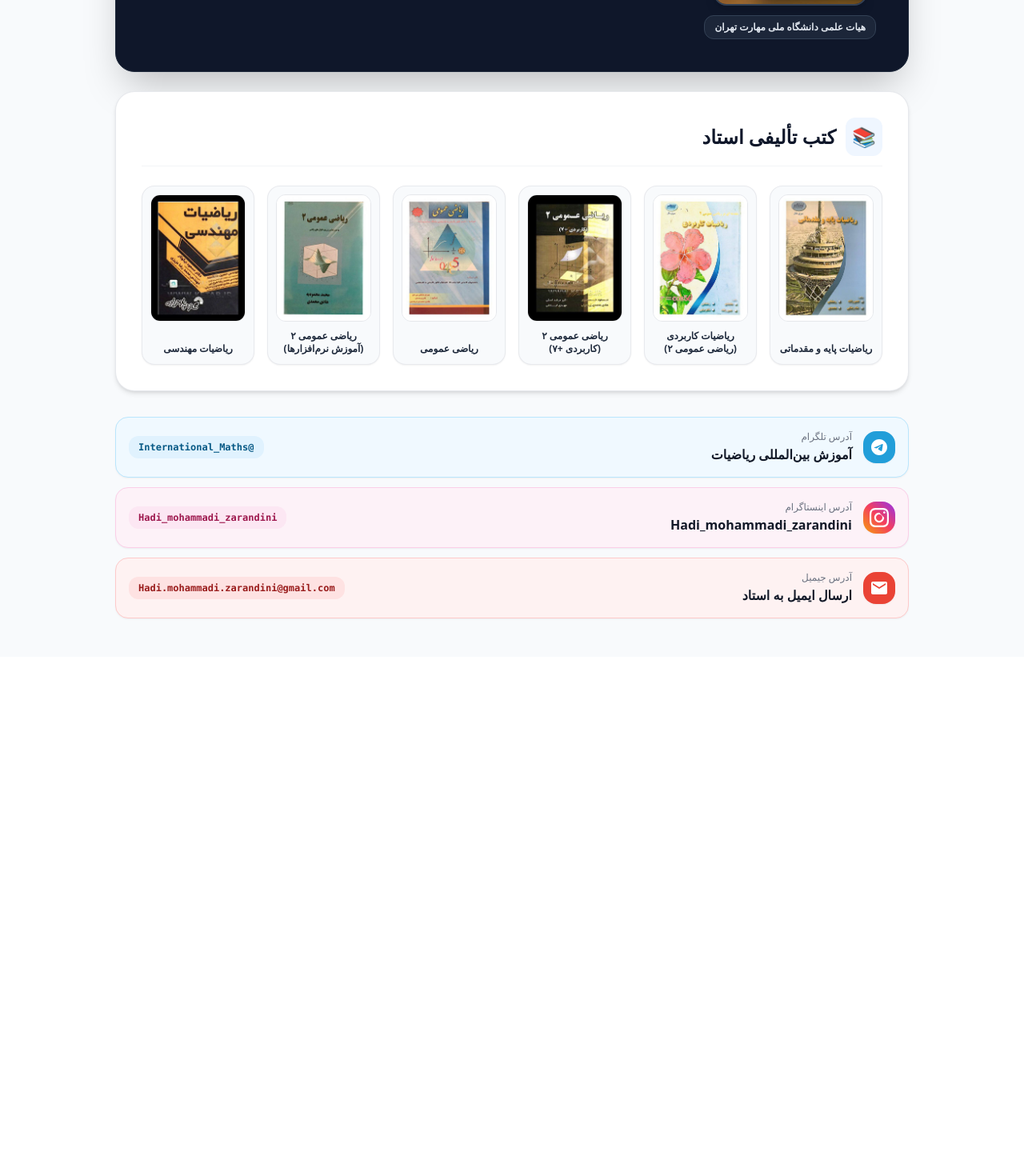
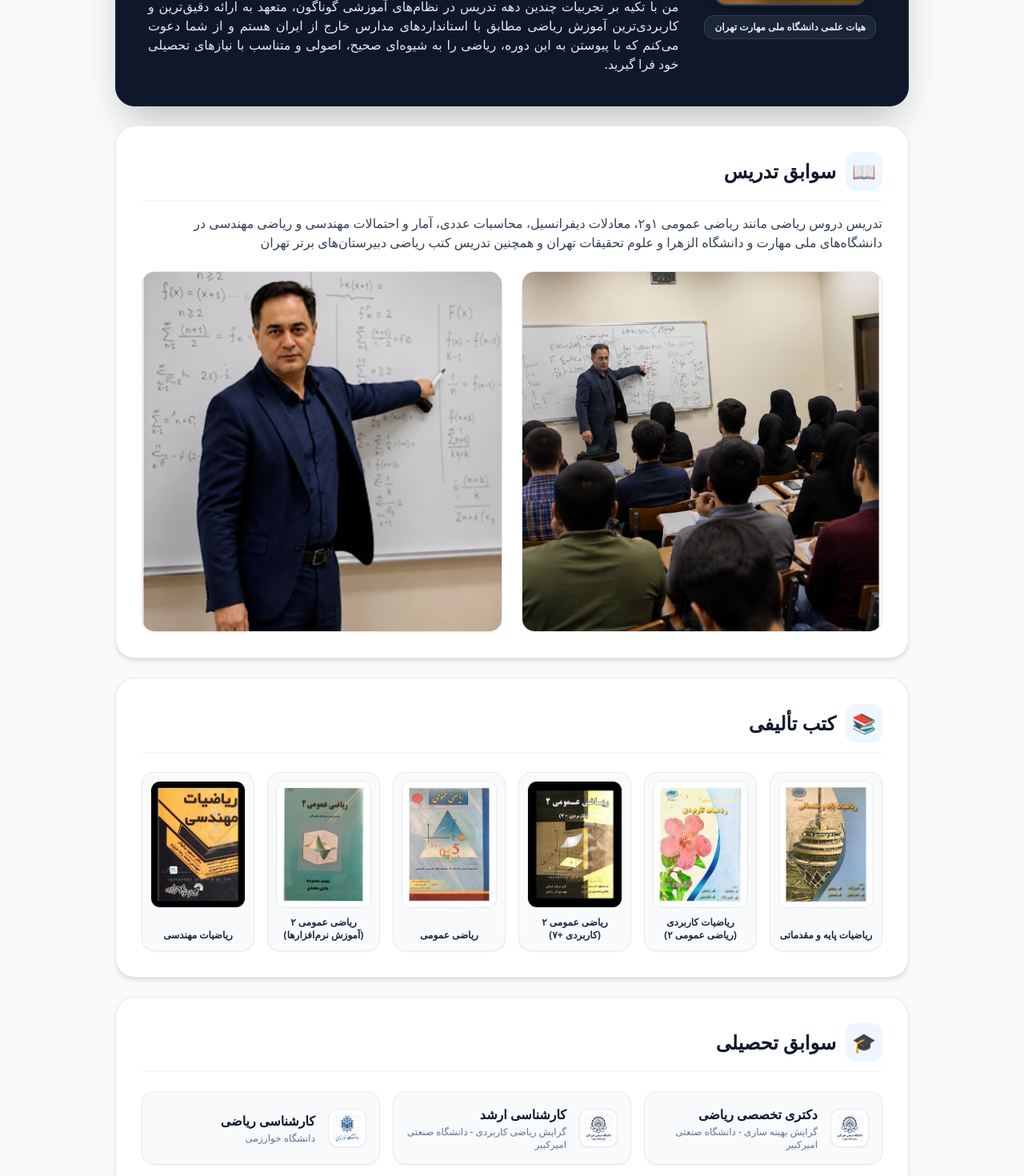
Before and after one commit to Hmohammadiz633/International-Mathematics-Site, a Next.js app: page / in a window 1280 px wide. Shown: the part 620-2090 px from the top of the page at 80% size. Before the commit the page ends 1441 px from the top, so only its background shows below. Built offline with nearby package versions, Linux system fonts and the light colour scheme.

Commit message:
Update page.js

```diff
--- a/app/page.js
+++ b/app/page.js
@@ -43,16 +43,72 @@ export default function Home() {
   ];
 
   const authoredBooks = [
-    { title: 'ریاضیات پایه و مقدماتی', titleEn: 'Basic & Elementary Mathematics', img: '/book1.JPG' },
-    { title: 'ریاضیات کاربردی (ریاضی عمومی ۲)', titleEn: 'Applied Mathematics (Calculus II)', img: '/book2.JPG' },
-    { title: 'ریاضی عمومی ۲ (کاربردی +۷)', titleEn: 'Calculus II (Applied +7)', img: '/book3.JPG' },
-    { title: 'ریاضی عمومی', titleEn: 'General Mathematics', img: '/book4.JPG' },
-    { title: 'ریاضی عمومی ۲ (آموزش نرم‌افزارها)', titleEn: 'Calculus II & Software', img: '/book5.JPG' },
-    { title: 'ریاضیات مهندسی', titleEn: 'Engineering Mathematics', img: '/book6.JPG' },
+    {
+      title: 'ریاضیات پایه و مقدماتی',
+      titleEn: 'Basic & Elementary Mathematics',
+      img: '/book1.JPG',
+    },
+    {
+      title: 'ریاضیات کاربردی (ریاضی عمومی ۲)',
+      titleEn: 'Applied Mathematics (Calculus II)',
+      img: '/book2.JPG',
+    },
+    {
+      title: 'ریاضی عمومی ۲ (کاربردی +۷)',
+      titleEn: 'Calculus II (Applied +7)',
+      img: '/book3.JPG',
+    },
+    {
+      title: 'ریاضی عمومی',
+      titleEn: 'General Mathematics',
+      img: '/book4.JPG',
+    },
+    {
+      title: 'ریاضی عمومی ۲ (آموزش نرم‌افزارها)',
+      titleEn: 'Calculus II & Software',
+      img: '/book5.JPG',
+    },
+    {
+      title: 'ریاضیات مهندسی',
+      titleEn: 'Engineering Mathematics',
+      img: '/book6.JPG',
+    },
   ];
+
+  // ساختار داده برای گوگل (Schema Markup / JSON-LD)
+  const schemaData = {
+    '@context': 'https://schema.org',
+    '@type': 'Person',
+    name: 'هادی محمدی زرندینی',
+    jobTitle: 'عضو هیات علمی دانشگاه و مدرس ریاضیات بین‌الملل',
+    worksFor: {
+      '@type': 'EducationalOrganization',
+      name: 'دانشگاه ملی مهارت تهران',
+    },
+    alumniOf: [
+      {
+        '@type': 'EducationalOrganization',
+        name: 'دانشگاه صنعتی امیرکبیر',
+      },
+      {
+        '@type': 'EducationalOrganization',
+        name: 'دانشگاه خوارزمی',
+      },
+    ],
+    sameAs: [
+      'https://t.me/International_Maths',
+      'https://instagram.com/Hadi_mohammadi_zarandini',
+    ],
+  };
 
   return (
     <main dir={isFa ? 'rtl' : 'ltr'} className="min-h-screen bg-slate-50 text-slate-900 font-sans pb-12 antialiased">
+      {/* اسکیما کد اختصاصی سئو برای گوگل */}
+      <script
+        type="application/ld+json"
+        dangerouslySetInnerHTML={{ __html: JSON.stringify(schemaData) }}
+      />
+
       {/* هدر */}
       <header className="sticky top-0 z-50 bg-white/95 backdrop-blur-md border-b border-gray-200/80 px-4 py-3 shadow-sm">
         <div className="max-w-6xl mx-auto flex flex-col items-center gap-3">
@@ -93,7 +149,6 @@ export default function Home() {
 
           <div className="w-full flex flex-col items-center gap-2 border-t border-gray-100 pt-2">
             <div className="w-full flex items-center justify-center gap-2 md:gap-3 overflow-x-auto py-1 text-xs md:text-sm font-bold">
-
               <button
                 type="button"
                 onClick={() => {
@@ -109,9 +164,9 @@ export default function Home() {
 
               <Link
                 href="/books"
-                className="px-3 py-1.5 bg-blue-600 hover:bg-blue-700 text-white rounded-lg border border-blue-700 whitespace-nowrap transition flex items-center gap-1 shadow-sm"
+                className="px-3 py-1.5 bg-blue-50 hover:bg-blue-100 text-blue-900 rounded-lg border border-blue-200 whitespace-nowrap transition flex items-center gap-1"
               >
-                <span>📚 {isFa ? 'کتاب و منابع آموزشی' : 'Books & Resources'}</span>
+                📚 {isFa ? 'کتب آموزشی' : 'Books'}
               </Link>
 
               <button
@@ -166,6 +221,7 @@ export default function Home() {
                   <a key={idx} href={item.link} target="_blank" rel="noopener noreferrer" className="px-3 py-1.5 bg-white hover:bg-gray-100 text-xs font-semibold text-black rounded-lg border border-gray-300 shadow-sm transition flex items-center gap-1.5">
                     <span>{item.flag}</span>
                     <span>{isFa ? item.fa : item.en}</span>
+                    <span className="text-[10px] text-gray-400">↗</span>
                   </a>
                 ))}
               </div>
@@ -185,7 +241,7 @@ export default function Home() {
         </div>
       </header>
 
-      {/* بنر اصلی */}
+      {/* بنر اصلی و عنوان سئومحور */}
       <section className="max-w-4xl mx-auto text-center px-4 pt-12 pb-6">
         <h2 className="text-3xl md:text-5xl font-black text-slate-900 mb-5 leading-tight tracking-tight bg-gradient-to-r from-blue-900 via-indigo-800 to-slate-900 bg-clip-text text-transparent">
           {isFa ? 'آموزش بین‌المللی ریاضیات' : 'International Mathematics Tutoring'}
@@ -197,14 +253,14 @@ export default function Home() {
         </p>
       </section>
 
-      {/* معرفی استاد */}
+      {/* معرفی هادی محمدی زرندینی */}
       <section id="about" className="max-w-5xl mx-auto px-4 pt-6">
         <div className="bg-slate-900 text-white rounded-3xl p-6 md:p-10 border border-slate-800 shadow-2xl">
           <div className="flex flex-col md:flex-row items-center md:items-start gap-8">
             <div className="shrink-0 flex flex-col items-center">
               <img
                 src="/profile.jpg"
-                alt="هادی محمدی زرندینی"
+                alt="هادی محمدی زرندینی مدرس ریاضی بین الملل"
                 className="w-48 h-60 object-cover rounded-2xl border-2 border-slate-700 shadow-lg mb-3"
               />
               <span className="text-xs font-bold text-slate-200 bg-slate-800/90 px-3 py-1.5 rounded-xl border border-slate-700 text-center">
@@ -225,15 +281,59 @@ export default function Home() {
                       دارای مدرک دکترای تخصصی ریاضی از دانشگاه صنعتی امیرکبیر هستم و به مدت <strong className="text-white font-black underline decoration-blue-500 underline-offset-4">۲۹ سال</strong> به طور مستمر در عرصه آموزش ریاضی در داخل و خارج از کشور فعالیت داشته‌ام.
                     </p>
                     <p>
-                      هدف این مجموعه، ارائه خدمات تدریس تخصصی و هدفمند به ایرانیان عزیز مقیم خارج از کشور است تا بتوانند ریاضی را دقیقاً مطابق با کتاب‌های درسی و نظام آموزشی کشور محل سکونت خود بیاموزند.
+                      هدف این مجموعه، ارائه خدمات تدریس تخصصی و هدفمند به ایرانیان عزیز مقیم خارج از کشور است تا بتوانند ریاضی را دقیقاً مطابق با کتاب‌های درسی و نظام آموزشی کشور محل سکونت خود بیاموزند و همچنین رفع اشکال روزانه به صورت کاملاً رایگان در پلتفرم‌های فضای مجازی انجام می‌شود.
+                    </p>
+                    <p>
+                      من با تکیه بر تجربیات چندین دهه تدریس در نظام‌های آموزشی گوناگون، متعهد به ارائه دقیق‌ترین و کاربردی‌ترین آموزش ریاضی مطابق با استانداردهای مدارس خارج از ایران هستم و از شما دعوت می‌کنم که با پیوستن به این دوره، ریاضی را به شیوه‌ای صحیح، اصولی و متناسب با نیازهای تحصیلی خود فرا گیرید.
                     </p>
                   </>
                 ) : (
-                  <p>
-                    Holder of a Ph.D. in Mathematics from Amirkabir University of Technology, with over 29 years of continuous experience in teaching mathematics.
-                  </p>
+                  <>
+                    <p>
+                      Holder of a Ph.D. in Mathematics from Amirkabir University of Technology, with over <strong className="text-white font-black underline decoration-blue-500 underline-offset-4">29 years</strong> of continuous experience in teaching mathematics both nationally and internationally.
+                    </p>
+                    <p>
+                      The goal of this program is to provide targeted, specialized math tutoring for students living abroad, aligning perfectly with their local school standard curricula, alongside free daily Q&A sessions on social media platforms.
+                    </p>
+                    <p>
+                      Special summer prep classes are also offered to reinforce mathematical foundations and prepare students for the upcoming academic year.
+                    </p>
+                  </>
                 )}
               </div>
+            </div>
+          </div>
+        </div>
+      </section>
+
+      {/* سوابق تدریس */}
+      <section className="max-w-5xl mx-auto px-4 pt-6">
+        <div className="bg-white text-gray-900 rounded-3xl p-6 md:p-8 border border-gray-200/90 shadow-md">
+          <h4 className="text-xl md:text-2xl font-black text-slate-900 mb-4 flex items-center gap-3 border-b border-gray-100 pb-3 leading-snug">
+            <span className="p-2 bg-blue-50 text-blue-700 rounded-xl">📖</span>
+            <span>{isFa ? 'سوابق تدریس' : 'Teaching Experience'}</span>
+          </h4>
+          <p className="text-slate-700 leading-relaxed text-sm md:text-base font-normal mb-6">
+            {isFa
+              ? 'تدریس دروس ریاضی مانند ریاضی عمومی ۱و۲، معادلات دیفرانسیل، محاسبات عددی، آمار و احتمالات مهندسی و ریاضی مهندسی در دانشگاه‌های ملی مهارت و دانشگاه الزهرا و علوم تحقیقات تهران و همچنین تدریس کتب ریاضی دبیرستان‌های برتر تهران'
+              : 'Teaching higher math courses including Calculus I & II, Differential Equations, Numerical Analysis, Engineering Statistics & Probability, and Engineering Mathematics at National Skills University, Alzahra University, and Science and Research Branch of Tehran, as well as teaching mathematics curricula of top high schools in Tehran.'}
+          </p>
+
+          <div className="grid grid-cols-1 sm:grid-cols-2 gap-6">
+            <div className="w-full aspect-square rounded-2xl overflow-hidden border border-gray-200 bg-gray-100 shadow-sm">
+              <img
+                src="/teaching1.JPG"
+                alt="تدریس هادی محمدی زرندینی در دانشگاه"
+                className="w-full h-full object-cover hover:scale-105 transition duration-300"
+              />
+            </div>
+
+            <div className="w-full aspect-square rounded-2xl overflow-hidden border border-gray-200 bg-gray-100 shadow-sm">
+              <img
+                src="/teaching2.PNG"
+                alt="تدریس ریاضیات هادی محمدی زرندینی"
+                className="w-full h-full object-cover hover:scale-105 transition duration-300"
+              />
             </div>
           </div>
         </div>
@@ -244,7 +344,7 @@ export default function Home() {
         <div className="bg-white text-gray-900 rounded-3xl p-6 md:p-8 border border-gray-200/90 shadow-md">
           <h4 className="text-xl md:text-2xl font-black text-slate-900 mb-6 flex items-center gap-3 border-b border-gray-100 pb-3 leading-snug">
             <span className="p-2 bg-blue-50 text-blue-700 rounded-xl">📚</span>
-            <span>{isFa ? 'کتب تألیفی استاد' : 'Authored Books'}</span>
+            <span>{isFa ? 'کتب تألیفی' : 'Authored Books'}</span>
           </h4>
 
           <div className="grid grid-cols-2 sm:grid-cols-3 md:grid-cols-6 gap-4">
@@ -269,6 +369,76 @@ export default function Home() {
         </div>
       </section>
 
+      {/* سوابق تحصیلی */}
+      <section className="max-w-5xl mx-auto px-4 pt-6">
+        <div className="bg-white text-gray-900 rounded-3xl p-6 md:p-8 border border-gray-200/90 shadow-md">
+          <h4 className="text-xl md:text-2xl font-black text-slate-900 mb-6 flex items-center gap-3 border-b border-gray-100 pb-3 leading-snug">
+            <span className="p-2 bg-blue-50 text-blue-700 rounded-xl">🎓</span>
+            <span>{isFa ? 'سوابق تحصیلی' : 'Education'}</span>
+          </h4>
+
+          <div className="grid grid-cols-1 md:grid-cols-3 gap-4">
+            {/* دکتری - امیرکبیر */}
+            <div className="flex items-center gap-4 bg-slate-50 p-4 rounded-2xl border border-gray-200/80 shadow-sm hover:shadow-md transition">
+              <div className="w-12 h-12 shrink-0 bg-white border border-gray-200 rounded-xl p-1.5 flex items-center justify-center overflow-hidden shadow-sm">
+                <img
+                  src="/amirkabir.jpg"
+                  alt="دانشگاه صنعتی امیرکبیر"
+                  className="w-full h-full object-contain"
+                />
+              </div>
+              <div>
+                <h5 className="font-bold text-slate-900 text-sm md:text-base leading-snug">
+                  {isFa ? 'دکتری تخصصی ریاضی' : 'Ph.D. in Mathematics'}
+                </h5>
+                <p className="text-xs text-slate-500 font-normal mt-0.5">
+                  {isFa ? 'گرایش بهینه سازی - دانشگاه صنعتی امیرکبیر' : 'Optimization - Amirkabir University'}
+                </p>
+              </div>
+            </div>
+
+            {/* ارشد - امیرکبیر */}
+            <div className="flex items-center gap-4 bg-slate-50 p-4 rounded-2xl border border-gray-200/80 shadow-sm hover:shadow-md transition">
+              <div className="w-12 h-12 shrink-0 bg-white border border-gray-200 rounded-xl p-1.5 flex items-center justify-center overflow-hidden shadow-sm">
+                <img
+                  src="/amirkabir.jpg"
+                  alt="دانشگاه صنعتی امیرکبیر"
+                  className="w-full h-full object-contain"
+                />
+              </div>
+              <div>
+                <h5 className="font-bold text-slate-900 text-sm md:text-base leading-snug">
+                  {isFa ? 'کارشناسی ارشد' : 'M.Sc. in Applied Mathematics'}
+                </h5>
+                <p className="text-xs text-slate-500 font-normal mt-0.5">
+                  {isFa ? 'گرایش ریاضی کاربردی - دانشگاه صنعتی امیرکبیر' : 'Amirkabir University of Technology'}
+                </p>
+              </div>
+            </div>
+
+            {/* کارشناسی - خوارزمی */}
+            <div className="flex items-center gap-4 bg-slate-50 p-4 rounded-2xl border border-gray-200/80 shadow-sm hover:shadow-md transition">
+              <div className="w-12 h-12 shrink-0 bg-white border border-gray-200 rounded-xl p-1.5 flex items-center justify-center overflow-hidden shadow-sm">
+                <img
+                  src="/kharazmi.jpg"
+                  alt="دانشگاه خوارزمی"
+                  className="w-full h-full object-contain"
+                />
+              </div>
+              <div>
+                <h5 className="font-bold text-slate-900 text-sm md:text-base leading-snug">
+                  {isFa ? 'کارشناسی ریاضی' : 'B.Sc. in Mathematics'}
+                </h5>
+                <p className="text-xs text-slate-500 font-normal mt-0.5">
+                  {isFa ? 'دانشگاه خوارزمی' : 'Kharazmi University'}
+                </p>
+              </div>
+            </div>
+          </div>
+        </div>
+      </section>
+
+      {/* ارتباط با استاد */}
       <div id="contact" className="mt-8">
         <ContactButtons lang={lang} />
       </div>
```
